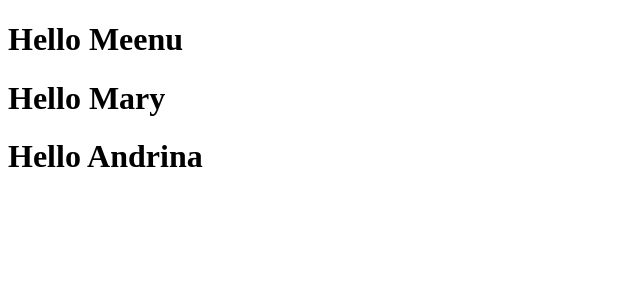
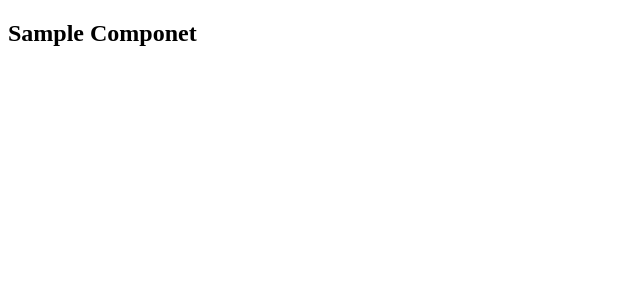
Before and after one commit to deepak-pal/reactImplementation, a React (Vite) app in the folder tic-toc-imp/: page / in a window 1280 px wide. Shown: the top 300 px of the page, without its empty margins (0-640 px from the left). Built offline with nearby package versions, Linux system fonts and the light colour scheme.

Commit message:
Class component;

```diff
--- /dev/null
+++ b/tic-toc-imp/src/ClassComponent.js
@@ -0,0 +1,9 @@
+import React from "react";
+import {render} from "react-dom";
+class Car extends React.Component {
+    render(){
+        return <h2>Sample Componet</h2>;
+    }
+}
+
+render(<Car/>, document.getElementById("root"));
--- a/tic-toc-imp/src/index.html
+++ b/tic-toc-imp/src/index.html
@@ -10,7 +10,8 @@
 
 <body>
     <div id="root">not rendered</div>
-    <script src="App.js">
+   <!--<script src="App.js"> -->
+    <script src="ClassComponent.js">
     </script>
 </body>
 
```
